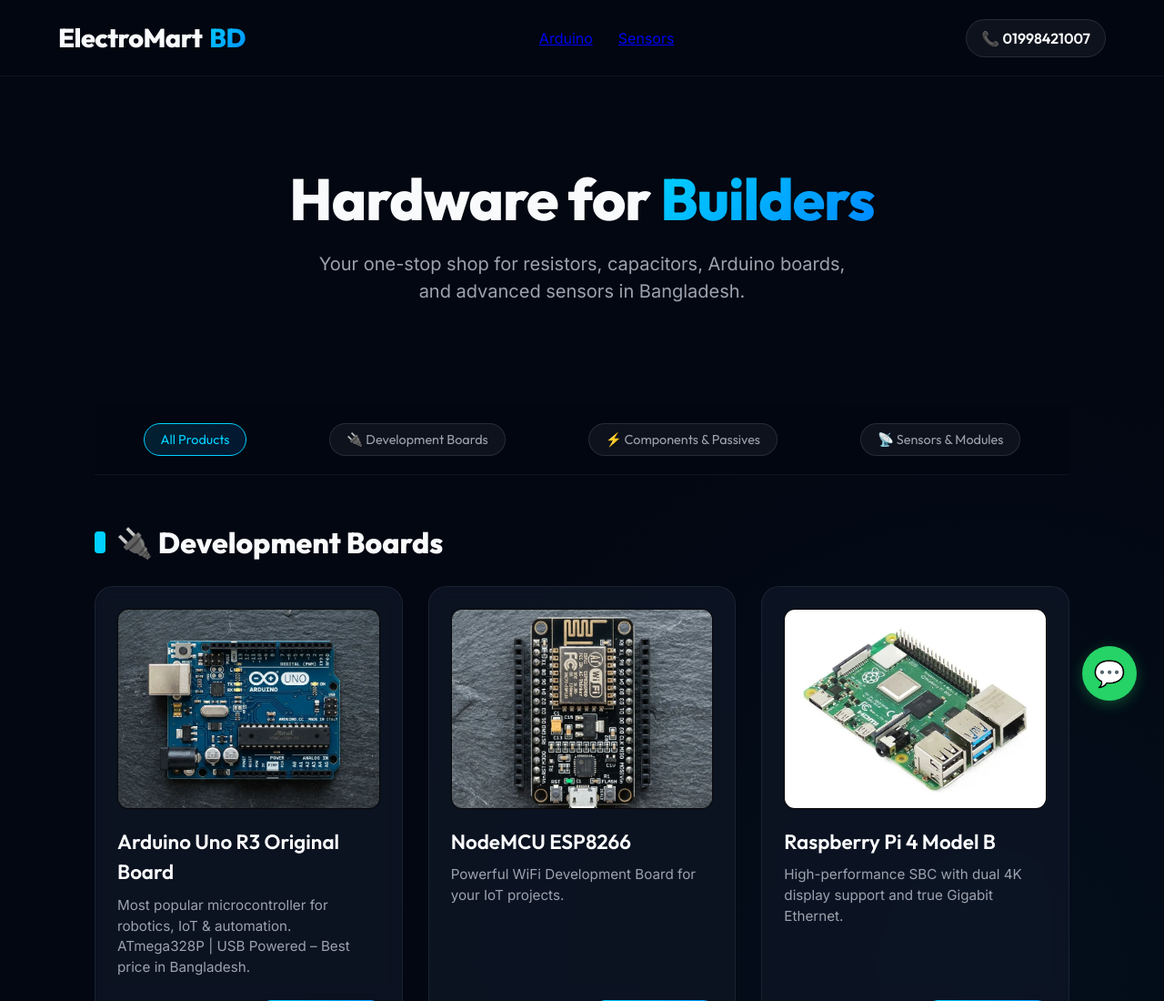
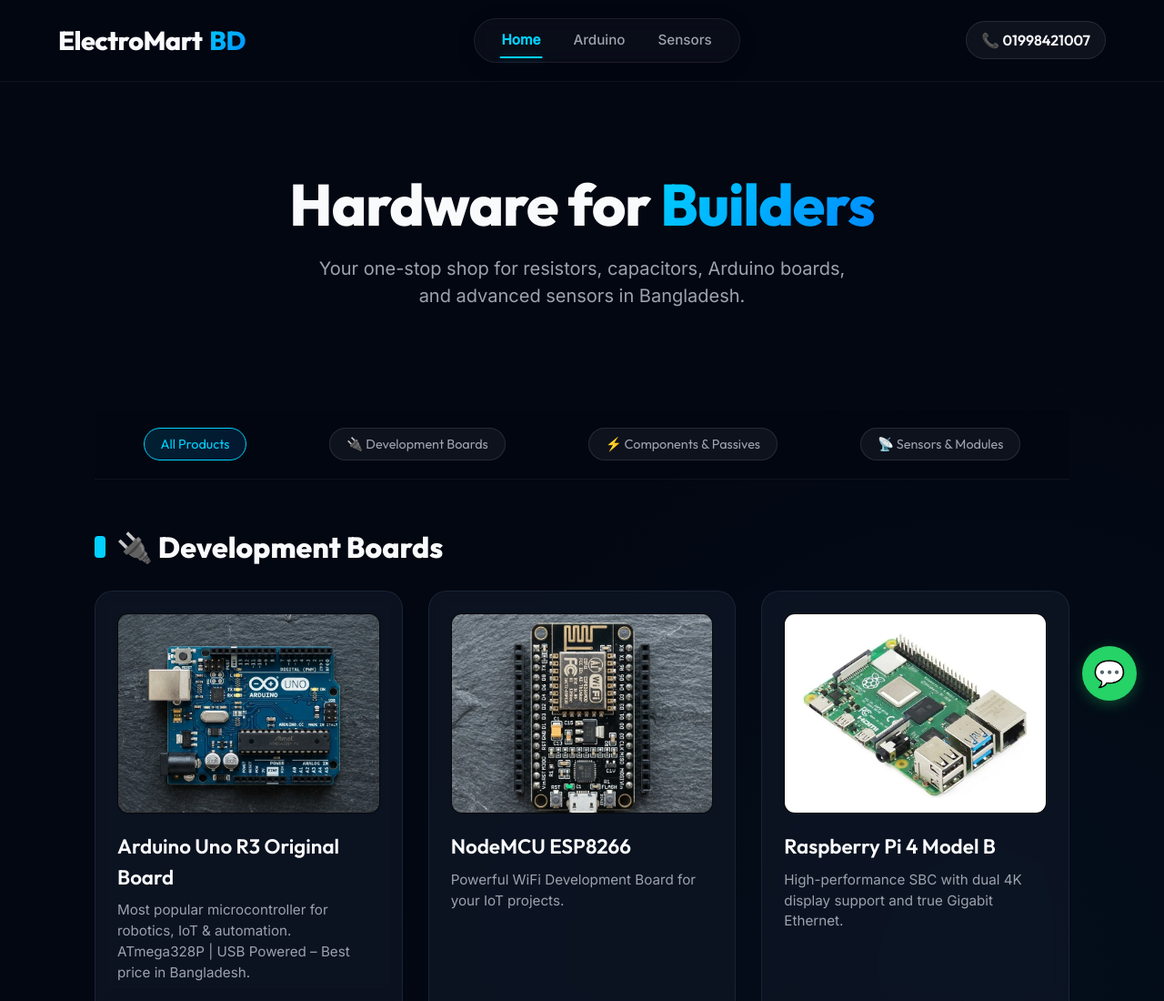
Before and after one commit to Mehrab-2020/mehrab-2020.github.io, a plain HTML site: page index.html in a window 1280 px wide. Shown: the top 1100 px of the page at 91% size. Drawn offline with Linux system fonts and the light colour scheme.

Commit message:
Add files via upload

```diff
--- a/nav.js
+++ b/nav.js
@@ -7,16 +7,18 @@
   if (!root) return;
 
   // Determine active page for nav highlighting
-  const page = window.location.pathname.split('/').pop();
+  let page = window.location.pathname.split('/').pop();
+  if (!page || page === '/') page = 'index.html';
 
   const navLinks = [
+    { href: 'index.html', label: 'Home' },
     { href: 'arduino-bangladesh.html',  label: 'Arduino' },
     { href: 'sensors-bangladesh.html',  label: 'Sensors' },
   ];
 
   const linksHtml = navLinks.map(l => {
-    const active = page === l.href ? 'style="color:var(--accent);"' : '';
-    return `<a href="${l.href}" class="nav-link" ${active}>${l.label}</a>`;
+    const activeClass = page === l.href || (page.startsWith('product') && l.href === 'index.html') ? 'active' : '';
+    return `<a href="${l.href}" class="nav-link ${activeClass}">${l.label}</a>`;
   }).join('');
 
   root.innerHTML = `
@@ -24,7 +26,7 @@
       <a href="index.html" class="nav-logo" aria-label="ElectroMartBD Home">
         ElectroMart<span>BD</span>
       </a>
-      <div class="nav-center" style="display:flex; gap:28px; align-items:center;">
+      <div class="nav-center">
         ${linksHtml}
       </div>
       <a href="tel:+8801998421007" class="contact-badge" aria-label="Call us at 01998421007">
--- a/styles.css
+++ b/styles.css
@@ -67,6 +67,58 @@ nav {
   background-clip: text;
   -webkit-text-fill-color: transparent;
   padding-right: 2px;
+}
+
+.nav-center {
+  display: flex;
+  gap: 32px;
+  align-items: center;
+  background: rgba(255, 255, 255, 0.03);
+  padding: 8px 28px;
+  border-radius: 99px;
+  border: 1px solid rgba(255, 255, 255, 0.08);
+  box-shadow: 0 4px 20px rgba(0, 0, 0, 0.15);
+  backdrop-filter: blur(10px);
+}
+
+.nav-link {
+  color: var(--text-dim);
+  text-decoration: none;
+  font-size: 0.95rem;
+  font-weight: 500;
+  position: relative;
+  transition: color 0.3s ease;
+  padding: 4px 2px;
+}
+
+.nav-link:hover {
+  color: var(--text-main);
+}
+
+.nav-link.active {
+  color: var(--accent);
+  font-weight: 600;
+}
+
+.nav-link::after {
+  content: '';
+  position: absolute;
+  bottom: -4px;
+  left: 50%;
+  transform: translateX(-50%);
+  width: 0;
+  height: 2px;
+  background: var(--accent);
+  transition: width 0.3s ease;
+  border-radius: 2px;
+  opacity: 0;
+}
+
+.nav-link:hover::after,
+.nav-link.active::after {
+  width: 100%;
+  opacity: 1;
+  box-shadow: 0 0 8px var(--accent-glow);
 }
 
 .contact-badge {
@@ -252,6 +304,12 @@ footer {
 }
 
 /* ── Responsive ──────────────────────────────────────────── */
+@media (max-width: 900px) {
+  .nav-center {
+    display: none;
+  }
+}
+
 @media (max-width: 768px) {
   .nav-logo { font-size: 1.4rem; }
 }
```
